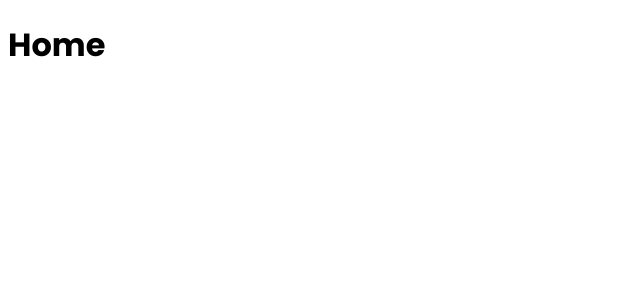
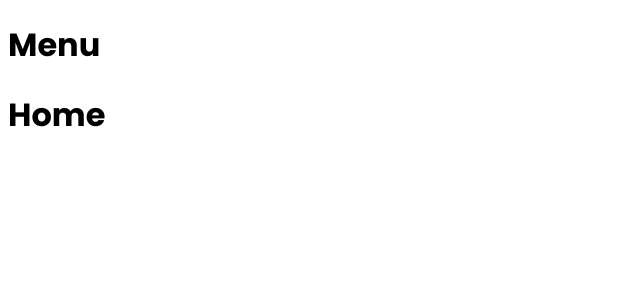
Before and after one commit to iuriluna/ipcvt, a React (Create React App) app in the folder church-project/: page / in a window 1280 px wide. Shown: the top 300 px of the page, without its empty margins (0-640 px from the left). Built offline with nearby package versions, Linux system fonts and the light colour scheme; the HTML template or start-up script is replaced by a standard one.

Commit message:
feat: fixed menu

```diff
--- a/church-project/src/App.jsx
+++ b/church-project/src/App.jsx
@@ -1,8 +1,10 @@
 import Router from './routes/Router';
+import Menu from './components/Menu';
 
 function App() {
   return (
     <main>
+      <Menu />
       <Router />
     </main>
   );
```
